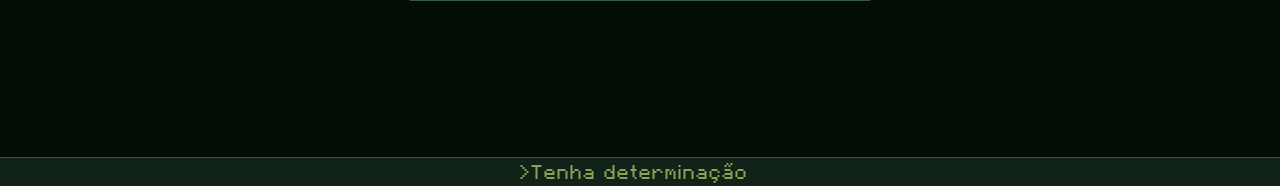
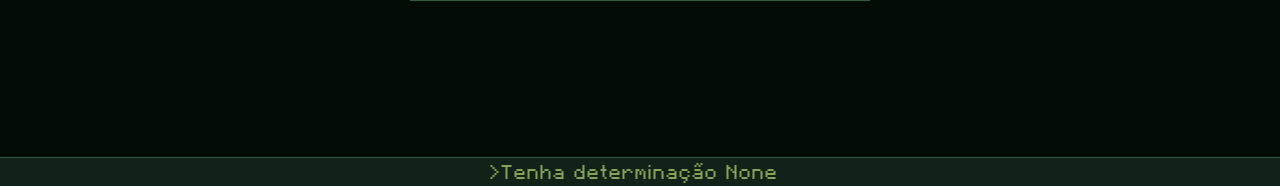
Before and after one commit to Lson0rigami/AFA-Z, a Flask app: page /cadastro in a window 1280 px wide. Shown: the part 614-800 px from the top of the page. Run offline with Flask 3, Linux system fonts and the light colour scheme.

Commit message:
Frase de motivação puxa nome do usuario
só existe um problema por enquanto, quando está na tela de login ele critica o usuario como = none. Precisa futuramente ajeitar essa logica pra o nome só aparecer quando o login estiver feito

```diff
--- a/templates/base.html
+++ b/templates/base.html
@@ -46,7 +46,7 @@
     </main>
 
     <footer class="statusbar">
-        <p><span aria-hidden="true">&gt;</span>Tenha determinação<span class="cursor" aria-hidden="true">_</span></p>
+        <p><span aria-hidden="true">&gt;</span>Tenha determinação {{ session.get("usuario_nome") }}<span class="cursor" aria-hidden="true">_</span></p>
     </footer>
 
     {# Uma única janela de temas é compartilhada por todas as páginas. #}
```
